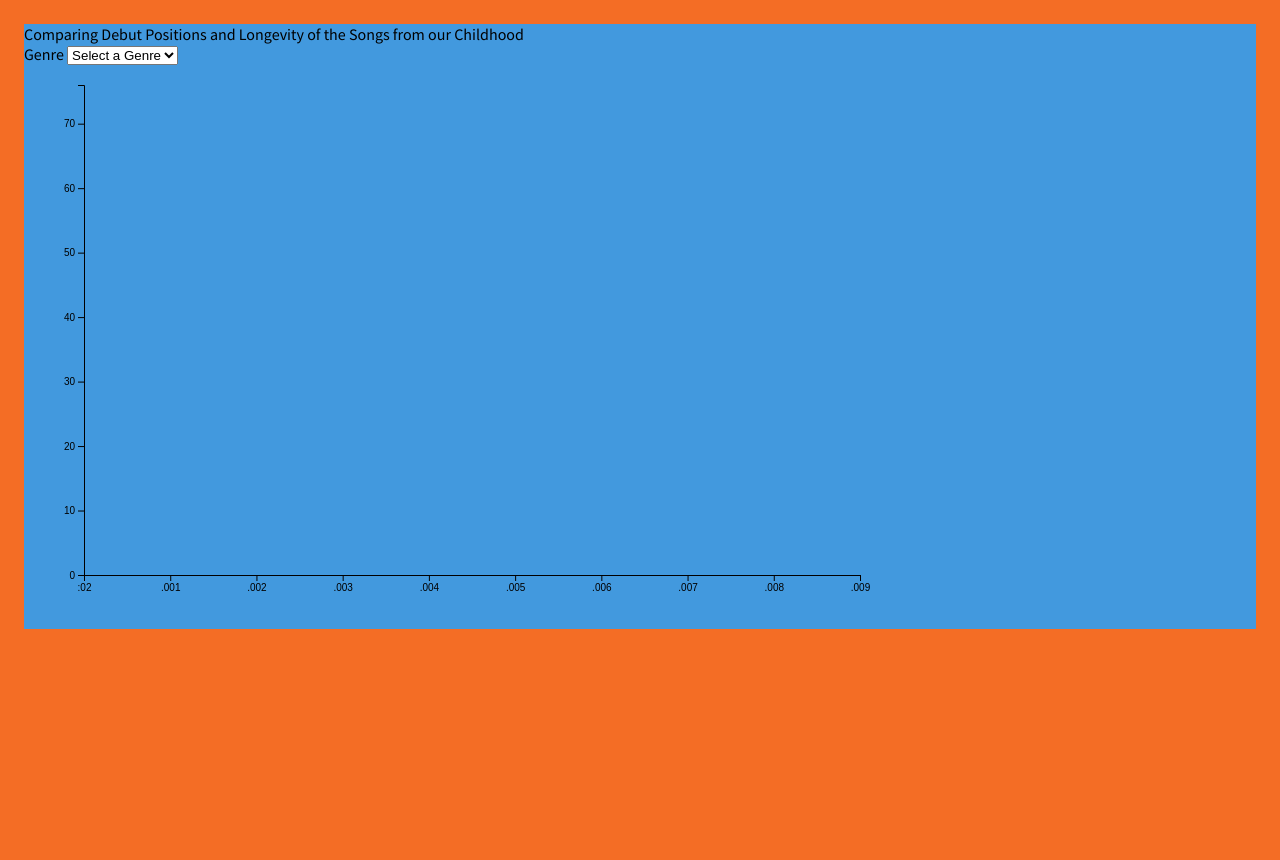
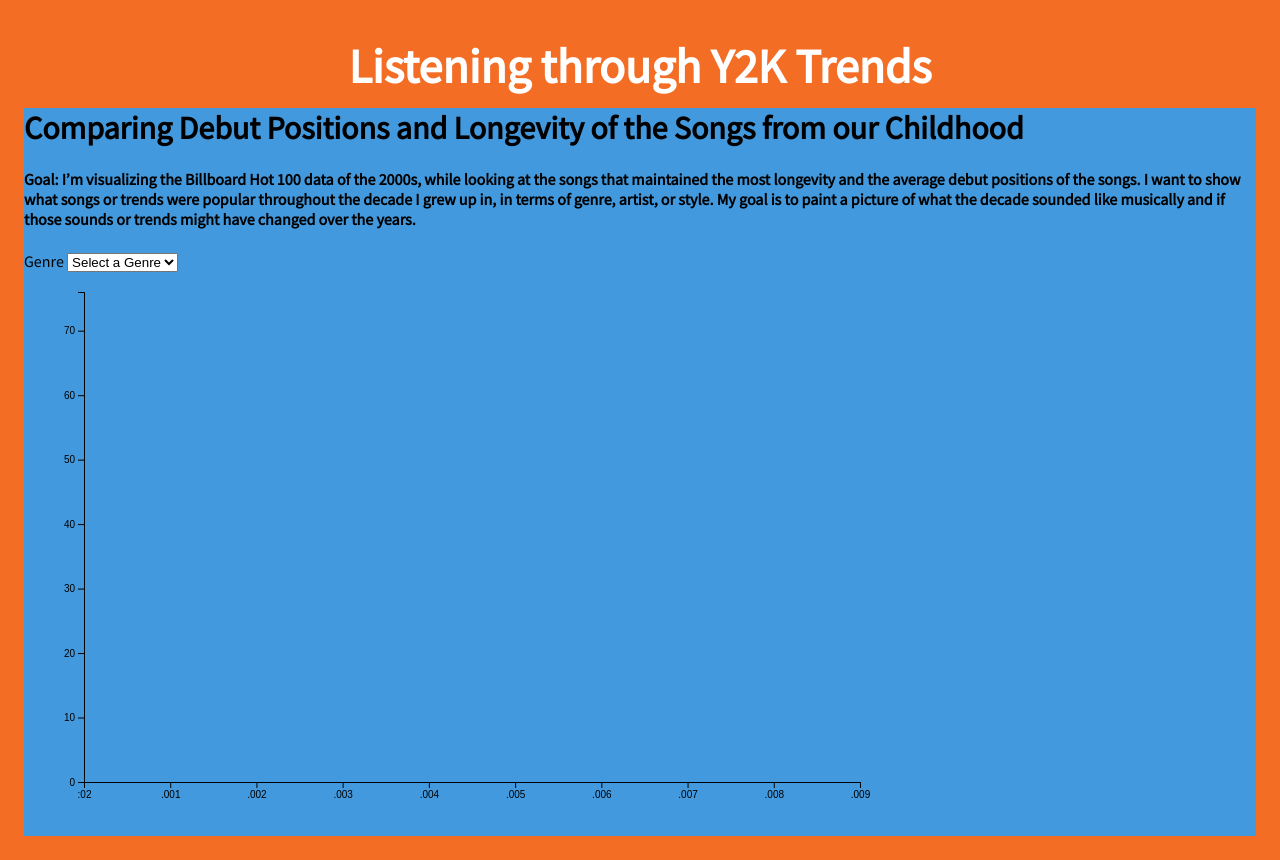
Before and after one commit to edrickl25/billboard-viz, a plain HTML site: page index.html in a window 1280 px wide. Before the commit the page ends 800 px from the top, so only its background shows below. Drawn offline with Linux system fonts and the light colour scheme.

Commit message:
header changes

```diff
--- a/index.html
+++ b/index.html
@@ -2,12 +2,14 @@
   <head>
     <meta charset="utf-8">
     <title>Listening through Y2K Trends</title>
+    <h1 style="text-align: center">Listening through Y2K Trends</h1>
     <link rel="stylesheet" href="https://fonts.googleapis.com/css?family=Source+Sans+Pro">
     <link rel="stylesheet" href="./style.css">
   </head>
   <body style="background-color: #F46D25">
     <section style="background-color: #4299de">
-      <div>Comparing Debut Positions and Longevity of the Songs from our Childhood</div>
+      <h3>Comparing Debut Positions and Longevity of the Songs from our Childhood</h3>
+      <h4>Goal: I’m visualizing the Billboard Hot 100 data of the 2000s, while looking at the songs that maintained the most longevity and the average debut positions of the songs. I want to show what songs or trends were popular throughout the decade I grew up in, in terms of genre, artist, or style. My goal is to paint a picture of what the decade sounded like musically and if those sounds or trends might have changed over the years.</h4>
       <label for="dropdown">Genre</label>
       <select id="dropdown"></select>
       <div id="container"></div>
--- a/style.css
+++ b/style.css
@@ -7,6 +7,7 @@
 h1 {
   font-size: 3em;
   margin: 0.25em 0;
+  color: #ffffff;
 }
 
 h3 {
```
